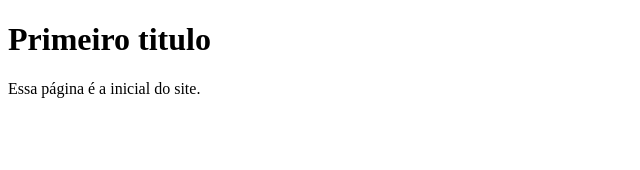
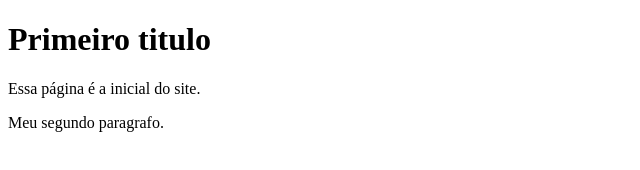
Before and after one commit to Thamirys-Pereira/primeiroprojeto-1, a plain HTML site: page index.html in a window 1280 px wide. Shown: the whole page, without its empty margins (0-640 px from the left). Drawn offline with Linux system fonts and the light colour scheme.

Commit message:
Modificacao arquivos index e produtos

```diff
--- a/index.html
+++ b/index.html
@@ -6,5 +6,6 @@
 <body>
     <h1>Primeiro titulo</h1>
     <p>Essa página é a inicial do site.</p>
+    <p>Meu segundo paragrafo.</p>
 </body>
 </html>
```
Also changed, not shown: produtos.html (+1 -0 lines).
